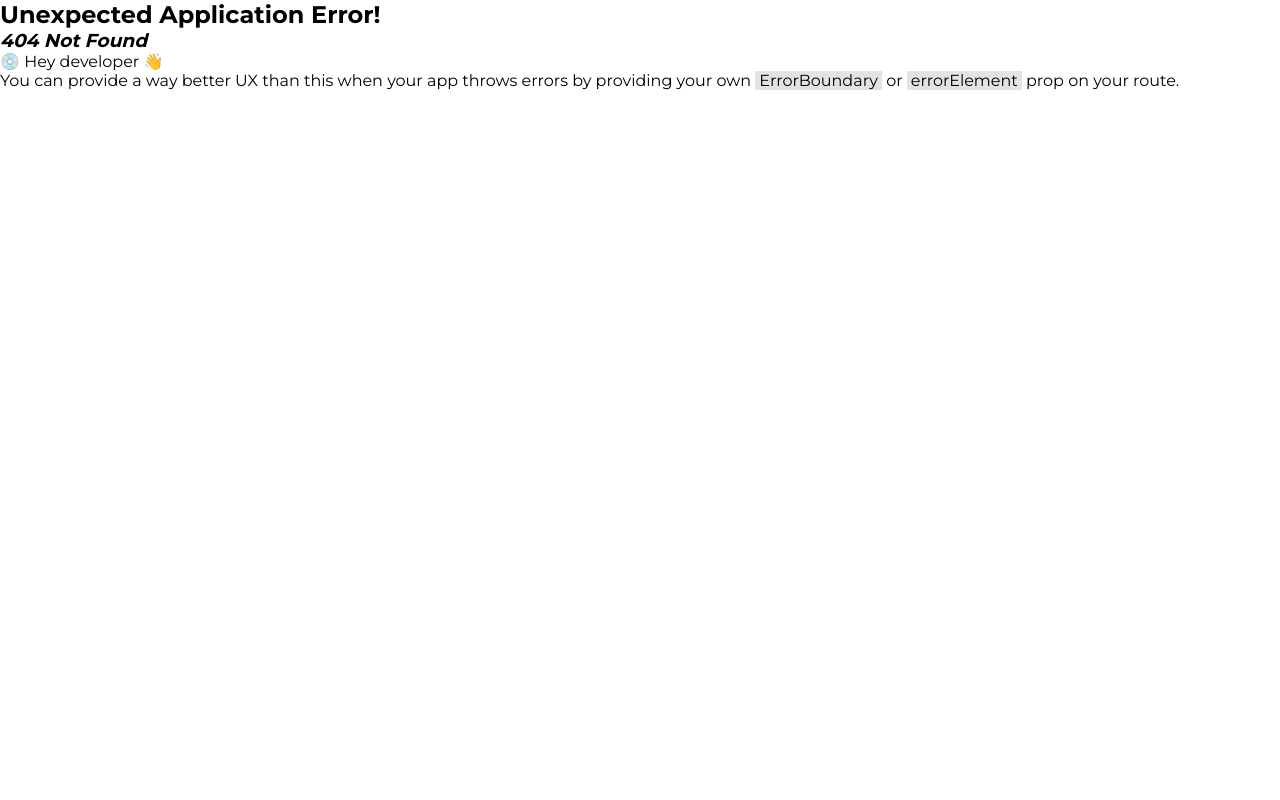
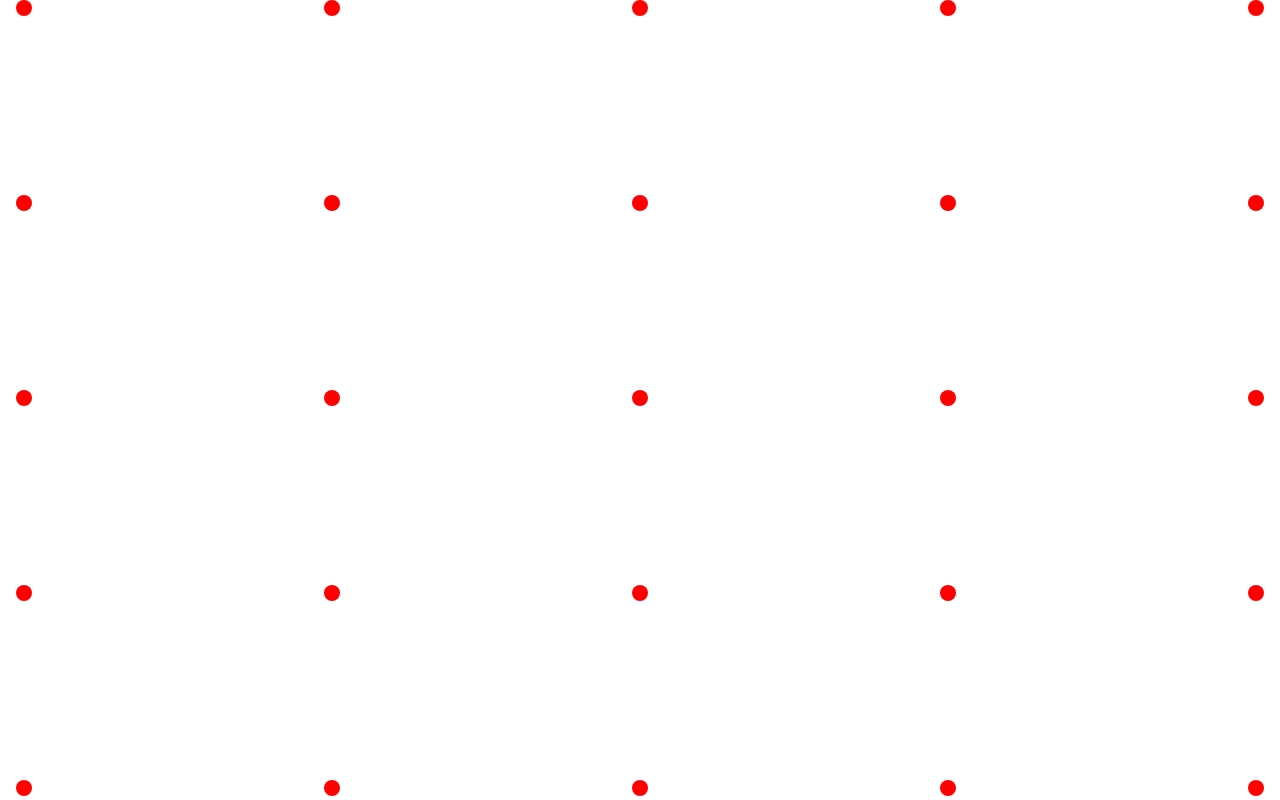
Before and after one commit to dhani-el/test-portal, a React (Vite) app: page /calibrate in a window 1280 px wide. Before the commit this address had no page. Built offline with nearby package versions, Linux system fonts and the light colour scheme.

Commit message:
implement ui and visual change logic for calibration component

```diff
--- /dev/null
+++ b/src/04 Calibration/Jsx/components.jsx
@@ -0,0 +1,64 @@
+
+import { motion } from "framer-motion"
+import { useState } from "react";
+import { arrayLize } from "../../utils";
+
+export function CalibratorEngine({caliStripAmt = 5 , pCaliAmt = 5}){
+    return <motion.div id="calibratiorEngineContainer">
+                {arrayLize(caliStripAmt).map(single =>  <CalibratorStrip nPCali={pCaliAmt} clickCount={5} />)}
+            </motion.div>
+}
+
+function PointCalibrator({clickCount = 10}){
+    const [hsptClickCount, sethsptClickCount] = useState(0);
+
+
+    function handleClick(count,countSetter){
+        if (count >= clickCount) {
+            return
+        }
+        console.log(count);
+        countSetter(init => init + 1);
+    }
+    return <motion.div className="pointCalibrator" id={hsptClickCount >= clickCount && "done"  }>
+                    <motion.span className="hotSpot" onClick={()=>handleClick(hsptClickCount,sethsptClickCount)}></motion.span>
+            </motion.div>
+}
+
+function CalibratorStrip({nPCali,clickCount}){
+    return <motion.div className="aCalibratorStrip">
+                {
+                    arrayLize(nPCali).map(()=> <PointCalibrator clickCount={clickCount}/>)
+                }
+        </motion.div>
+}
+
+export function CalibratorTestEngine(){
+    return <motion.div>
+                    <motion.p>CALIBRATION TEST ENGINE</motion.p>
+            </motion.div>
+}
+
+export function PopupWalkThrough(){
+    return <motion.div>
+
+    </motion.div>
+}
+
+export function PopupWalkThrough2(){
+    return <motion.div>
+
+    </motion.div>
+}
+
+export function CalibrationDoneModal(){
+    return <motion.div>
+
+            </motion.div>
+}
+
+export function CalibrationErrorModal(){
+    return <motion.div>
+
+            </motion.div>
+}
--- /dev/null
+++ b/src/04 Calibration/Jsx/index.jsx
@@ -0,0 +1,13 @@
+
+import { motion } from "framer-motion";
+import { CalibratorEngine } from "./components";
+
+import "../Styles/index.css"
+
+
+
+export default function Calibration(){
+    return <motion.div id="calibrationPage">
+                    <CalibratorEngine/>
+            </motion.div>
+}
--- /dev/null
+++ b/src/04 Calibration/Styles/index.css
@@ -0,0 +1,34 @@
+*::-webkit-scrollbar {
+  width: 0px;
+  height: 0px;
+}
+
+#calibrationPage {
+  width: 100vw;
+  min-height: 100vh;
+  padding: 0rem 1rem;
+}
+
+#calibratiorEngineContainer {
+  display: flex;
+  width: 100%;
+  height: 100vh;
+  flex-wrap: wrap;
+  justify-content: space-between;
+}
+#calibratiorEngineContainer .aCalibratorStrip {
+  display: flex;
+  flex-direction: column;
+  height: 100%;
+  justify-content: space-between;
+}
+#calibratiorEngineContainer .aCalibratorStrip .pointCalibrator .hotSpot {
+  display: inline-block;
+  width: 1rem;
+  height: 1rem;
+  border-radius: 0.5rem;
+  background-color: red;
+}
+#calibratiorEngineContainer .aCalibratorStrip #done.pointCalibrator .hotSpot {
+  background-color: rgb(0, 26, 255);
+}/*# sourceMappingURL=index.css.map */
--- /dev/null
+++ b/src/04 Calibration/Styles/index.scss
@@ -0,0 +1,40 @@
+$purple:rgb(0, 26, 255);
+
+
+*::-webkit-scrollbar{
+    width: 0px;
+    height: 0px;
+}
+
+#calibrationPage{
+    width: 100vw;
+    min-height: 100vh;
+    padding: 0rem 1rem;
+}
+#calibratiorEngineContainer{
+    display: flex;
+    width: 100%;
+    height: 100vh;
+    flex-wrap: wrap;
+    justify-content: space-between;
+    .aCalibratorStrip{
+        display: flex;
+        flex-direction: column;
+        height: 100%;
+        justify-content: space-between;
+        .pointCalibrator{
+            .hotSpot{
+                display: inline-block;
+                width: 1rem;
+                height: 1rem;
+                border-radius: 0.5rem;
+                background-color: red;
+            }
+        }
+        #done.pointCalibrator{
+            .hotSpot{
+                background-color: $purple;
+            }
+        }
+    }
+}
--- a/src/App.jsx
+++ b/src/App.jsx
@@ -2,6 +2,7 @@
 import Home from "./01 Home/Jsx/index";
 import Authentication from "./02 Authentication/Jsx";
 import Questionnaire from "./03 Questionnaire/Jsx";
+import Calibration from "./04 Calibration/Jsx";
 import Layout from "./00 Layout";
 import "./general style/index.css";
 import { createBrowserRouter, RouterProvider } from "react-router-dom";
@@ -26,6 +27,9 @@ const routes = createBrowserRouter([
   },{
     path:"/questions",
     element:<Questionnaire/>
+  },{
+    path:"/calibrate",
+    element:<Calibration/>
   }
 ])
 
--- /dev/null
+++ b/src/utils.js
@@ -0,0 +1,10 @@
+
+
+
+export     function arrayLize(amt){
+    let resultingArray = []
+    for(let i = 0 ; i < amt; i++){
+        resultingArray.push(i);
+    }
+    return resultingArray
+}
```
Also changed, not shown: 1 other file (tests, documents, lock files or other folders).
